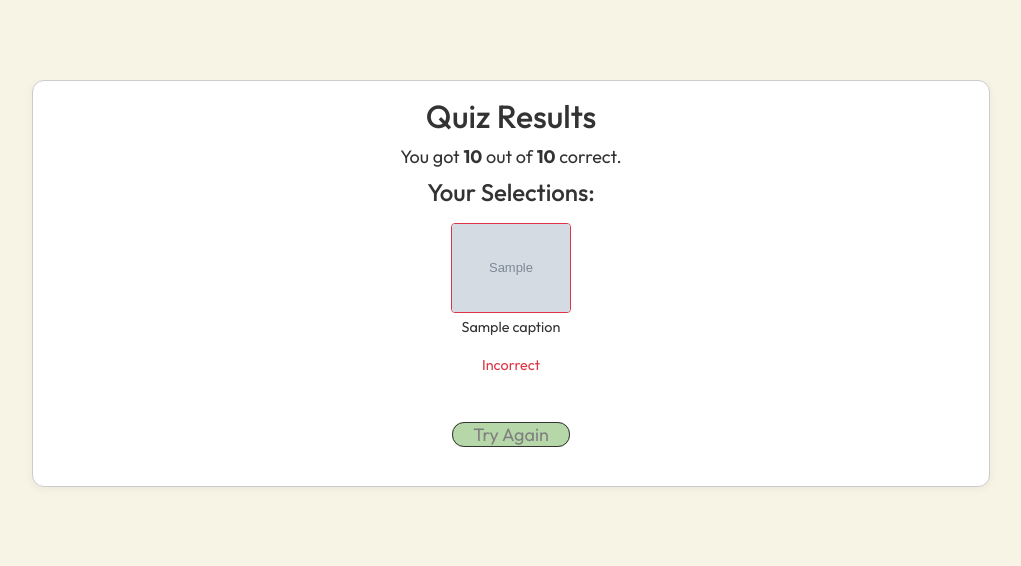
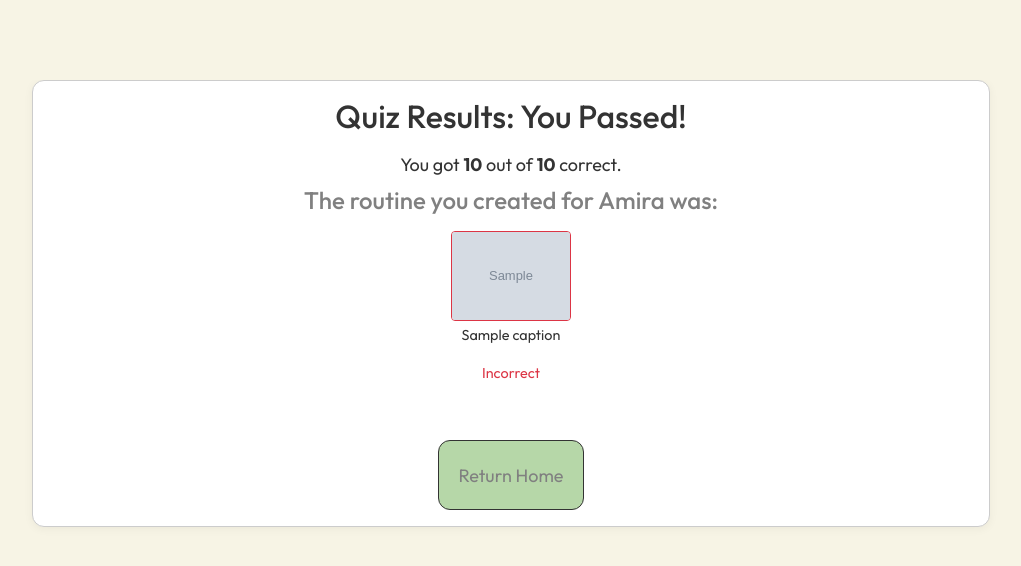
Before and after one commit to hibashaalan/skincareschool, a Flask app: template templates/quiz2_results.html in a window 1280 px wide. Shown: the part 62-628 px from the top of the page, without its empty margins (129-1150 px from the left). Run offline with Flask 3, Linux system fonts and the light colour scheme; the template is opened without the code that fills it: most values are stand-ins (such as "Sample title", 1, 10 or a date in 2020); grey boxes marked "Sample" are stand-in pictures; some libraries are stand-ins or nearby versions.

Commit message:
quiz2 results grading

```diff
--- a/static/style.css
+++ b/static/style.css
@@ -152,8 +152,9 @@ body {
 /* quiz2 */
 
 /* fonts and buttons */
-.q2-buttons{
-  height:70px;
+.q2-buttons {
+  display: inline-block; /* allows height & padding to apply */
+  height: 70px;
   line-height: 70px;
   background-color: #b6d7a8;
   border: 1px solid #333;
@@ -162,6 +163,7 @@ body {
   text-align: center;
   font-family: 'Outfit', sans-serif;
   color: grey;
+  text-decoration: none; /* optional: remove underline */
 }.q2-buttons:hover {
   color: #333;
 }.q2-dgfont{
--- a/templates/case_study.html
+++ b/templates/case_study.html
@@ -41,7 +41,7 @@
                         {% endfor %}
                     </div>
 
-                    <p class="text-center mt-3">Drag the cleanser to Amira to proceed</p>
+                    <p class="text-center mt-3 q2-lgfont">Choose the correct product for Amira to proceed</p>
                 </div>
                 {% endfor %}
 
--- a/templates/quiz2_results.html
+++ b/templates/quiz2_results.html
@@ -4,10 +4,18 @@
     <div class="row w-100 justify-content-center">
       <div class="col-12 col-md-10">
         <div class="info-card text-center p-3">
-          <h2 class="mb-2">Quiz Results</h2>
-          <p class="mb-2">You got <strong>{{ score }}</strong> out of <strong>{{ total }}</strong> correct.</p>
 
-          <h4 class="mb-3">Your Selections:</h4>
+          <h2 class="mb-3">Quiz Results:
+            {% if score >= 4 %}
+              You Passed!
+            {% else %}
+              You Did Not Pass.
+            {% endif %}
+          </h2>
+
+          <p class="mb-2 q2-dgfont">You got <strong>{{ score }}</strong> out of <strong>{{ total }}</strong> correct.</p>
+
+          <h4 class="mb-3 q2-lgfont">The routine you created for Amira was:</h4>
           <div class="row justify-content-center">
             {% for r in results %}
             <div class="col-6 col-md-4 d-flex flex-column align-items-center mb-2">
@@ -23,7 +31,16 @@
             {% endfor %}
           </div>
 
-          <a href="{{ url_for('serve_quiz2') }}" class="q2-buttons mt-2">Try Again</a>
+          <div class="mt-4">
+            {% if score >= 4 %}
+              <a href="{{ url_for('serve_home') }}" class="q2-buttons mt-2">Return Home</a>
+            {% else %}
+              <a href="{{ url_for('serve_skintype') }}" class="q2-buttons mt-2">Review Skin Types</a>
+              <a href="{{ url_for('serve_foundation') }}" class="q2-buttons mt-2">Review Routines</a>
+              <a href="{{ url_for('serve_quiz2') }}" class="q2-buttons mt-2">Try Quiz Again</a>
+            {% endif %}
+          </div>
+
         </div>
       </div>
     </div>
```
